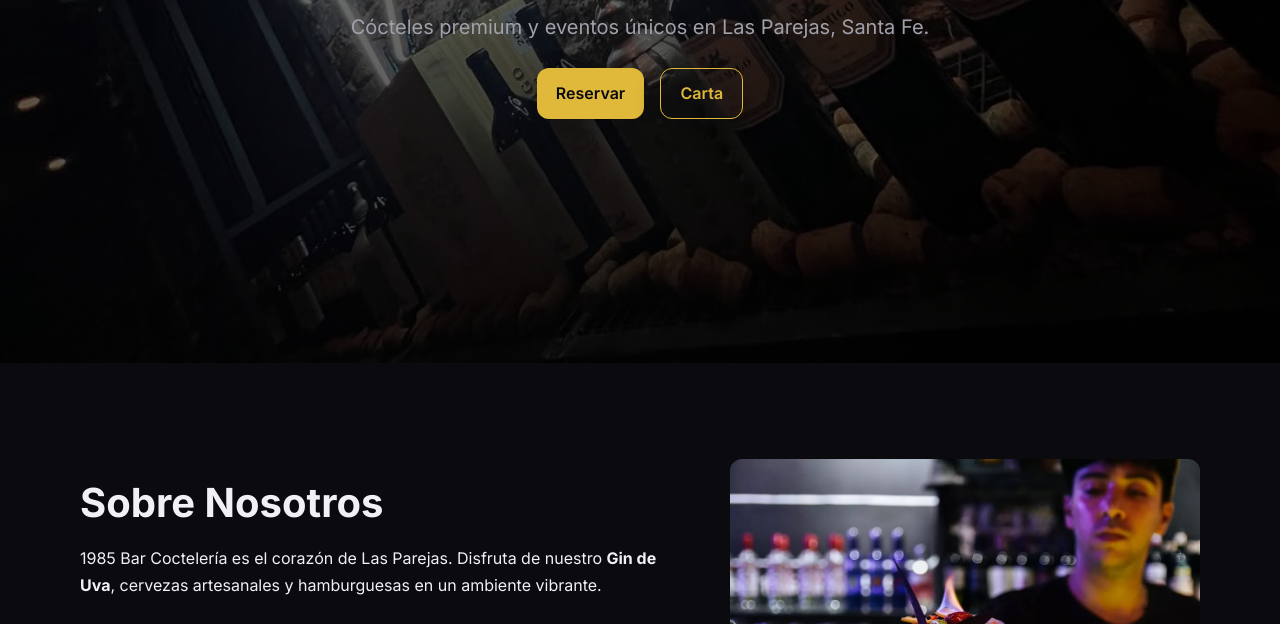
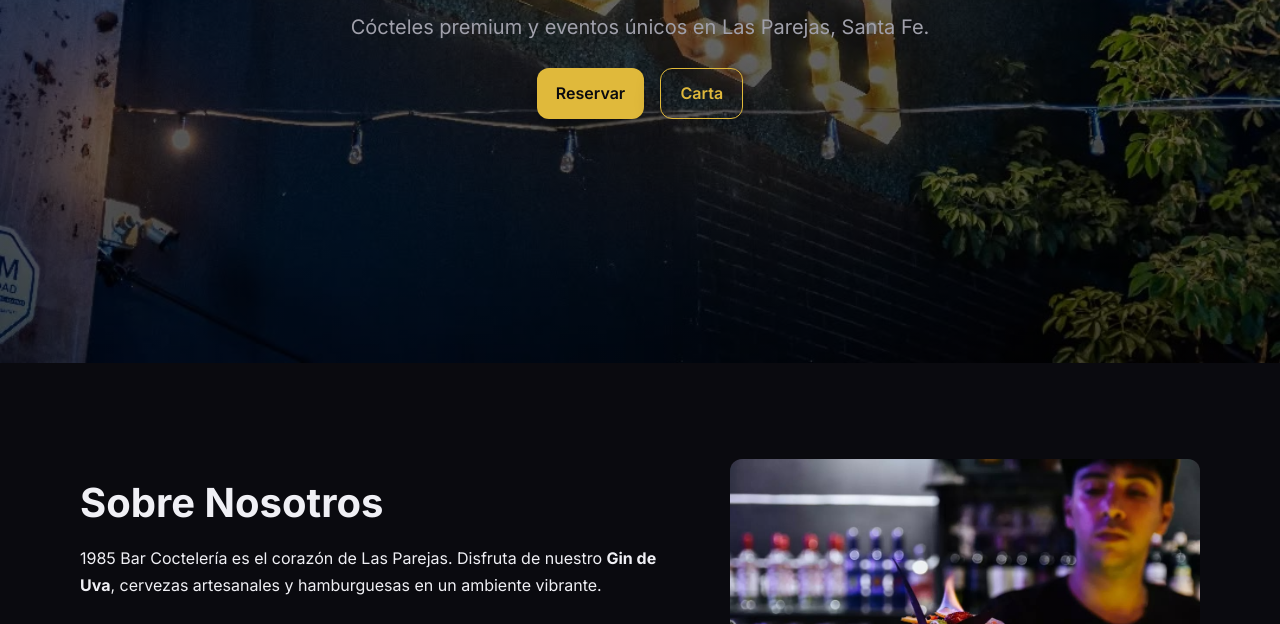
Before and after one commit to Gianp2/Bar1985, a plain HTML site: page index.html in a window 1280 px wide. Shown: the part 531-1155 px from the top of the page. Drawn offline with Linux system fonts and the light colour scheme.

Commit message:
Update styles.css

```diff
--- a/css/styles.css
+++ b/css/styles.css
@@ -176,7 +176,7 @@ img {
   background:
     radial-gradient(1200px 600px at 20% -10%, rgba(224, 185, 59, 0.2), transparent 60%),
     radial-gradient(800px 400px at 120% 10%, rgba(224, 185, 59, 0.15), transparent 55%),
-    url('../assets/hero.jpg') center bottom/cover no-repeat;
+    url('../assets/hero1.jpg') center bottom/cover no-repeat;
   overflow: hidden;
 }
 
```
